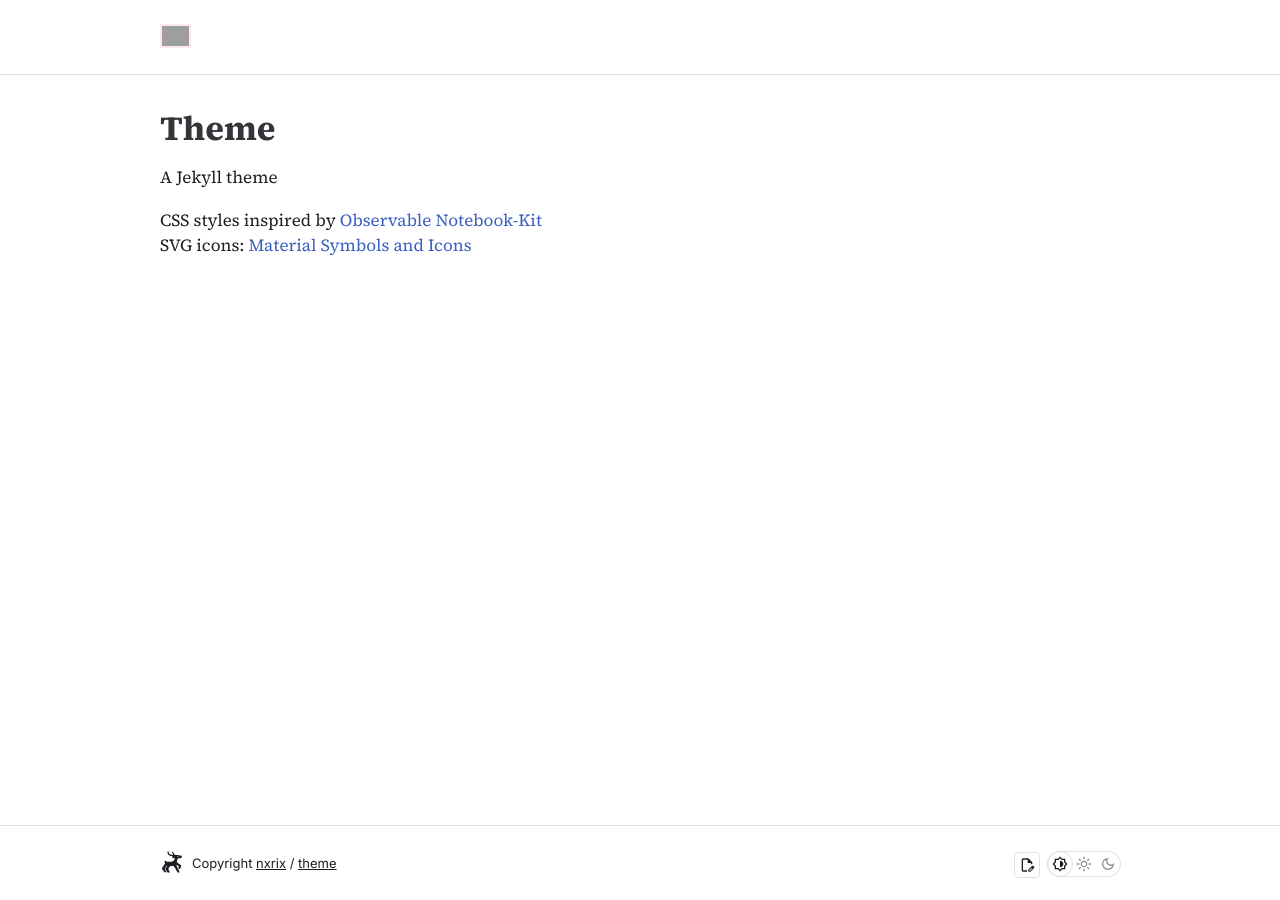
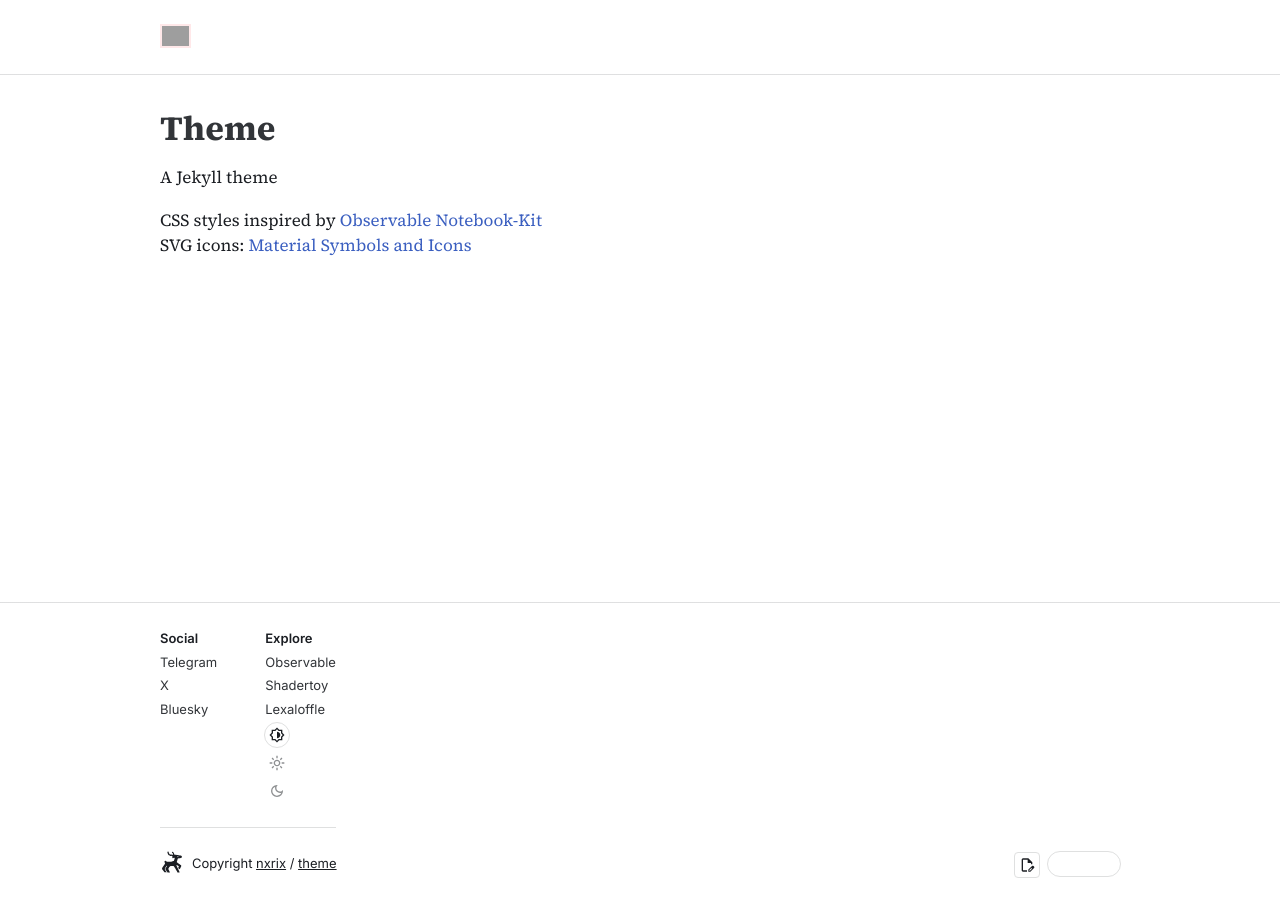
Before and after one commit to nxrix/theme, a Jekyll site: the page built from README.md, in a window 1280 px wide. Built offline with Jekyll 4.4.1, drawn with Linux system fonts in a browser that asks for light colours; some web fonts are replaced; our own code applies the rules of GitHub Pages for plain Markdown files; the repository's description, which GitHub fills in, is left out.

Commit message:
Update footer.html

```diff
--- a/_includes/footer.html
+++ b/_includes/footer.html
@@ -1,5 +1,51 @@
 <hr style="width:calc(100% + 48px);margin-left:-24px;margin-top:auto">
 <footer style="width:100%;max-width:var(--max-width);margin:-8px auto">
+  {% if site.github.owner_name == "nxrix" %}
+  <div style="width:fit-content;display:flex;flex-wrap:wrap;margin-bottom:24px">
+    <div>
+      <div>Social</div>
+      <a href="https://t.me/nxrix">Telegram</a>
+      <a href="https://x.com/nxrixwastaken">X</a>
+      <a href="...">Bluesky</a>
+    </div>
+    <div>
+      <div>Explore</div>
+      <a href="https://observablehq.com/@nxrix">Observable</a>
+      <a href="https://www.shadertoy.com/user/nxrix">Shadertoy</a>
+      <a href="https://www.lexaloffle.com/bbs/?uid=54271">Lexaloffle</a>
+    </div>
+  </div>
+  <style>
+    footer > div:first-child {
+      display: flex;
+      flex-wrap: wrap;
+      gap: 24px 48px;
+      padding-bottom: 24px;
+      border-bottom: 1px solid var(--theme-foreground-faintest);
+      margin-bottom: 24px;
+      font-family: var(--sans-serif);
+      font-size: 13px;
+    }
+
+    footer > div:first-child > div {
+      display: flex;
+      flex-direction: column;
+      gap: 4px;
+    }
+
+    footer > div:first-child > div > div {
+      font-weight: 600;
+    }
+
+    footer > div:first-child > div > a {
+      color: var(--theme-foreground-alt) !important;
+      text-decoration: none !important;
+    }
+    footer > div:first-child > div > a:hover {
+      color: var(--theme-foreground-focus) !important;
+    }
+  </style>
+  {% endif %}
   <div style="height:24px;display:flex">
     {% if site.github.owner_name == "nxrix" %}
     <svg style="margin-top:-2px" width="24" height="24" viewBox="0 0 64 64" fill="none" xmlns="http://www.w3.org/2000/svg">
```
